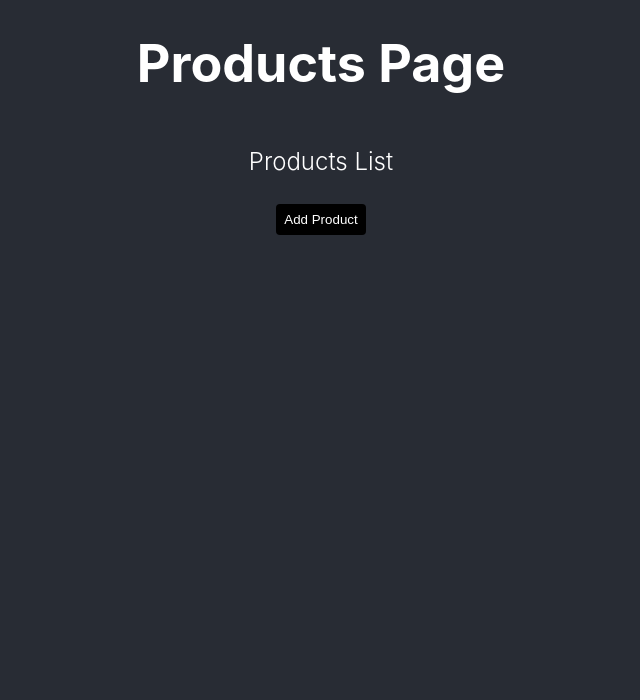
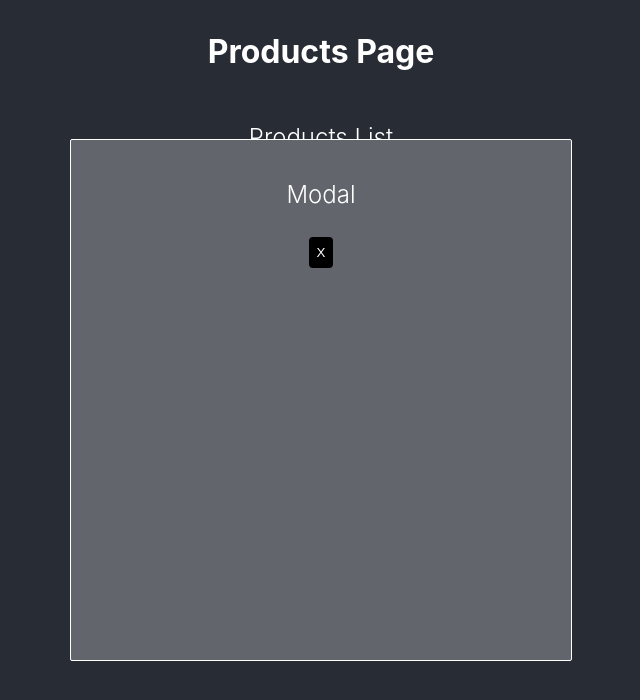
Before and after one commit to rsyeh/lit-coding-assessment, a React (Create React App) app: page /products in a window 1280 px wide. Both pictures are taken after a click on the button "Add Product". Shown: the top 700 px of the page, without its empty margins (319-959 px from the left). Built offline with nearby package versions, Linux system fonts and the light colour scheme.

Commit message:
Added Modal to Products Page, typing out props and state in stateful components

```diff
--- a/src/App.css
+++ b/src/App.css
@@ -6,7 +6,7 @@
   min-width: 100vw;
 }
 
-.App-header {
+.header {
   display: flex;
   flex-direction: column;
   align-items: center;
--- /dev/null
+++ b/src/components/modals/Modal.tsx
@@ -0,0 +1,42 @@
+import React from 'react';
+import './modal.css';
+
+type ModalProps = {
+  showModal: boolean,
+  children: any,
+  onClose: any
+};
+
+// type ModalState = {};
+
+class Modal extends React.Component<ModalProps> {
+  constructor(props: ModalProps) {
+    super(props);
+    this.state = {
+      modalContents: 'first'
+    }
+  }
+
+  onClose = e => {
+    this.props.onClose && this.props.onClose(e);
+  };
+
+  render() {
+    if (!this.props.showModal) {
+      return null;
+    }
+    return (
+      <div class="modal" id="modal">
+        <h2>Modal </h2>
+        <div class="content">{this.props.children}</div>
+        <div class="footer">
+          <button class="close-button" onClick={this.onClose}>
+            X
+          </button>
+        </div>
+      </div>
+    );
+  }
+}
+
+export default Modal;
--- /dev/null
+++ b/src/components/modals/modal.css
@@ -0,0 +1,19 @@
+#modal {
+  position: fixed;
+  margin: auto;
+  padding-top: 20px;
+  top: 0;
+  left: 0;
+  right: 0;
+  bottom: 0;
+  width: 100%;
+  max-width: 500px;
+  height: 100%;
+  max-height: 500px;
+  background-color: #62656C;
+  border: 1px solid #fff;
+  border-radius: 2px;
+  opacity: 1;
+  visibility: visible;
+
+}
--- a/src/containers/Landing.tsx
+++ b/src/containers/Landing.tsx
@@ -4,13 +4,13 @@ import './styles.css';
 function Landing() {
 
   return (
-    <div className="App-landing">
-      <header className="App-header">
+    <div className="Landing-page">
+      <header className="header">
       <h1>
         Lonsdale Investment Technology: Coding Assessment
       </h1>
       <a className="app-form-link" href="/products">
-        <button className="Nav-button">
+        <button className="Landing-nav-button">
           Go to product page
         </button>
       </a>
--- a/src/containers/ProductPage.tsx
+++ b/src/containers/ProductPage.tsx
@@ -1,7 +1,30 @@
 import React from 'react';
 import './styles.css';
+import Modal from '../components/modals/Modal';
 
-function ProductPage() {
+type ProductPageProps = {};
+
+type ProductPageState = {};
+
+class ProductPage extends React.Component<ProductPageProps, ProductPageState> {
+  constructor(props: ProductPageProps) {
+    super(props);
+    this.state = {
+      isModalOpen: false
+    };
+    this.showModal = this.showModal.bind(this);
+    this.hideModal = this.hideModal.bind(this);
+  }
+
+  showModal = () => {
+    this.setState({ isModalOpen: true });
+  }
+
+  hideModal = () => {
+    this.setState({ isModalOpen: false });
+  }
+
+  render() {
     return (
       <div className="Products-page">
         <div className="App-header">
@@ -10,13 +33,15 @@ function ProductPage() {
         <div className="Products-content">
           <h2>Products List</h2>
           <div className="Products-add">
-          <button>
+            <button onClick={this.showModal}>
               Add Product
             </button>
           </div>
         </div>
+        <Modal showModal={this.state.isModalOpen} onClose={this.hideModal} />
       </div>
     );
   }
+}
 
 export default ProductPage;
--- a/src/containers/styles.css
+++ b/src/containers/styles.css
@@ -1,9 +1,9 @@
-.App-landing {
+.Landing-page {
   display: flex;
   justify-content: center;
 }
 
-.App-landing a button {
+.Landing-page a button {
   font-size: 1rem;
 }
 
```
Also changed, not shown: src/components/Route.js (+8 -1 lines), src/components/modals/Details1Modal.tsx (added, +22 -0 lines), src/components/modals/Details2Modal.tsx (added, +22 -0 lines), src/components/modals/ReviewModal.tsx (added, +22 -0 lines). Lines whose indentation alone changed are shown as unchanged.
